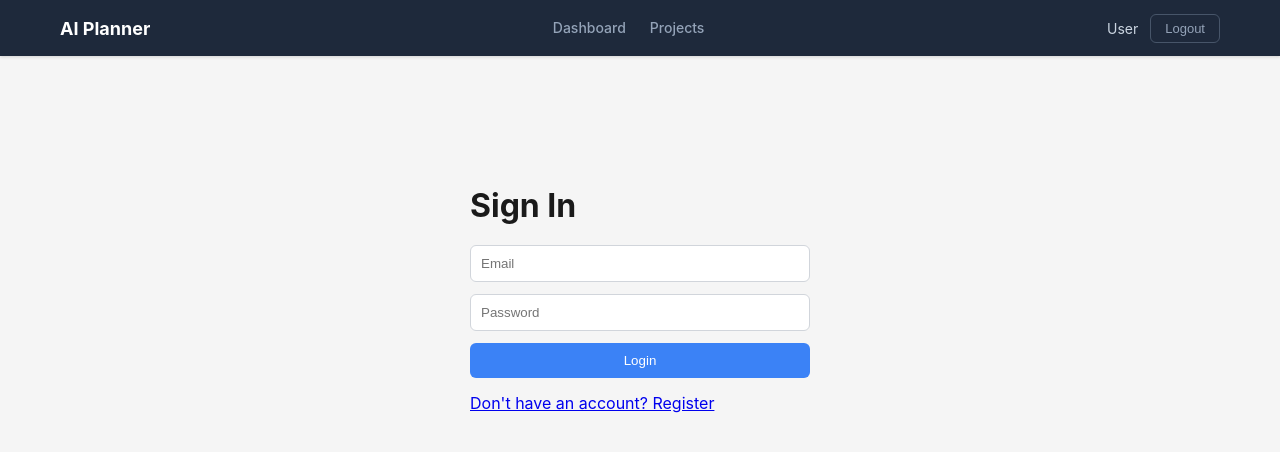
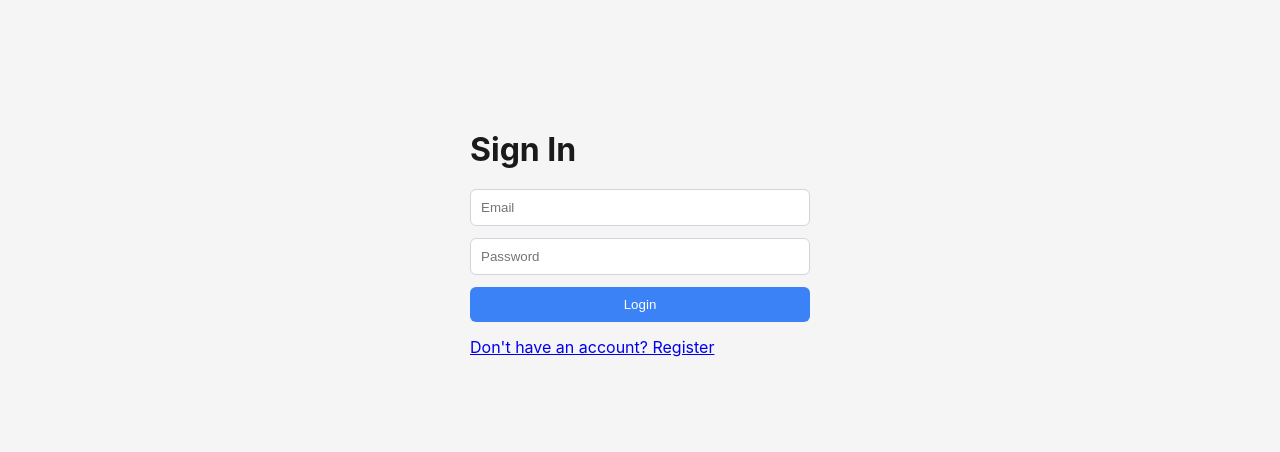
Before and after one commit to proundmega/vibecoder-ai-planner, a Vue app in the folder frontend/: page /login in a window 1280 px wide. Shown: the top 452 px of the page. Built offline with nearby package versions, Linux system fonts and the light colour scheme.

Commit message:
fix: isAuthenticated is now a function so v-if works correctly
Vue doesn't auto-unwrap computed refs accessed as nested properties
(authStore.isAuthenticated checks the ref object, always truthy).
Changed to a function so v-if='authStore.isAuthenticated()' works.

```diff
--- a/frontend/src/App.vue
+++ b/frontend/src/App.vue
@@ -1,6 +1,6 @@
 <template>
   <div class="app">
-    <nav v-if="authStore.isAuthenticated" class="navbar">
+    <nav v-if="authStore.isAuthenticated()" class="navbar">
       <div class="navbar-inner">
         <router-link to="/projects" class="nav-brand">AI Planner</router-link>
         <div class="nav-links">
--- a/frontend/src/stores/auth.js
+++ b/frontend/src/stores/auth.js
@@ -1,4 +1,4 @@
-import { ref, computed } from 'vue'
+import { ref } from 'vue'
 
 let instance = null
 
@@ -42,7 +42,7 @@ export function useAuthStore() {
     localStorage.removeItem('vibecode_token')
   }
 
-  const isAuthenticated = computed(() => !!token.value)
+  const isAuthenticated = () => !!token.value
 
   instance = {
     user,
```
